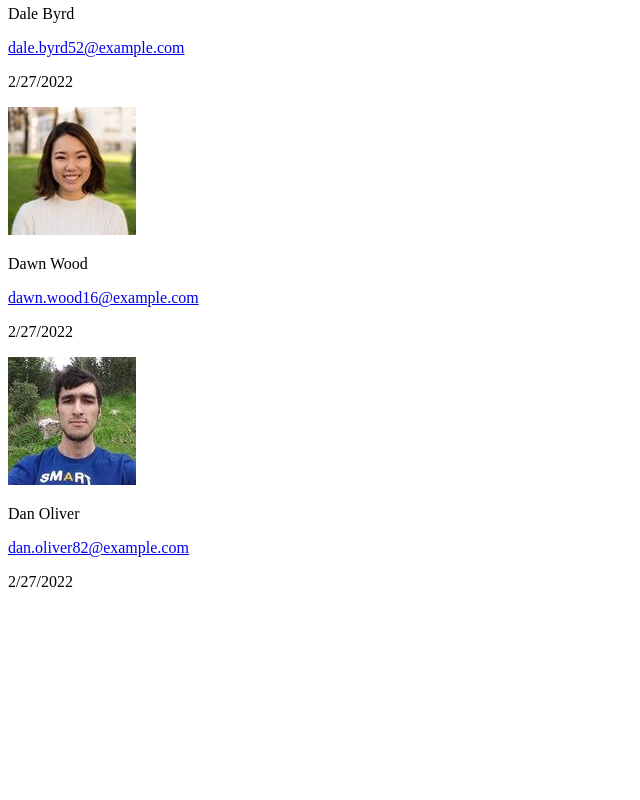
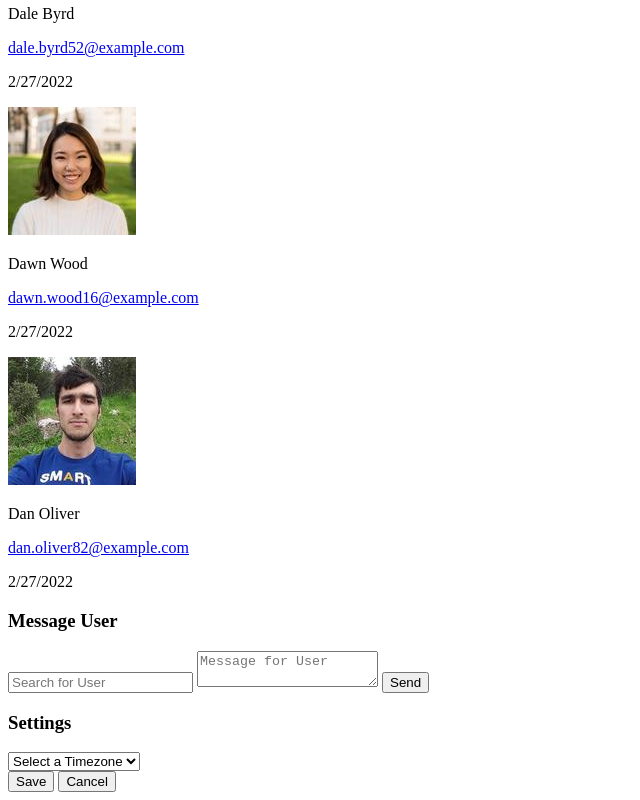
Before and after one commit to HayAlexis/WebApp_DashBoard_2.0, a plain HTML site: page index.html in a window 1280 px wide. Shown: the part 1802-2602 px from the top of the page, without its empty margins (0-640 px from the left). Before the commit the page ends 2409 px from the top, so only its background shows below. Drawn offline with Linux system fonts and the light colour scheme.

Commit message:
Messaging Widget

```diff
--- a/index.html
+++ b/index.html
@@ -179,6 +179,35 @@
                 <p>2/27/2022</p>
             </div>
         </section>
+
+        <!--Messaging Widget-->
+        <section class="message">
+            <h3>Message User</h3>
+
+            <form class="widget-container">
+                <input type="text" placeholder="Search for User" class="form-field" id="userField">
+                <textarea placeholder="Message for User" class="form-area" id="messageField"></textarea>
+                <button class="btn-primary" id="send">Send</button>
+            </form>
+        </section>
+
+        <!--Local Settings Widget-->
+        <section>
+            <h3>Settings</h3>
+
+            <!--Custom CSS toggle Code-->
+
+            <select class="form-field" id="timezone">
+                <option disabled selected>Select a Timezone</option>
+                <option>Eastern</option>
+<!--More Options-->
+            </select>
+
+            <div class="settings-button">
+                <button class="btn-primary" id="save">Save</button>
+                <button class="btn-disabled" id="cancel">Cancel</button>
+            </div>
+        </section>
     </main>
 
 </body>
```
